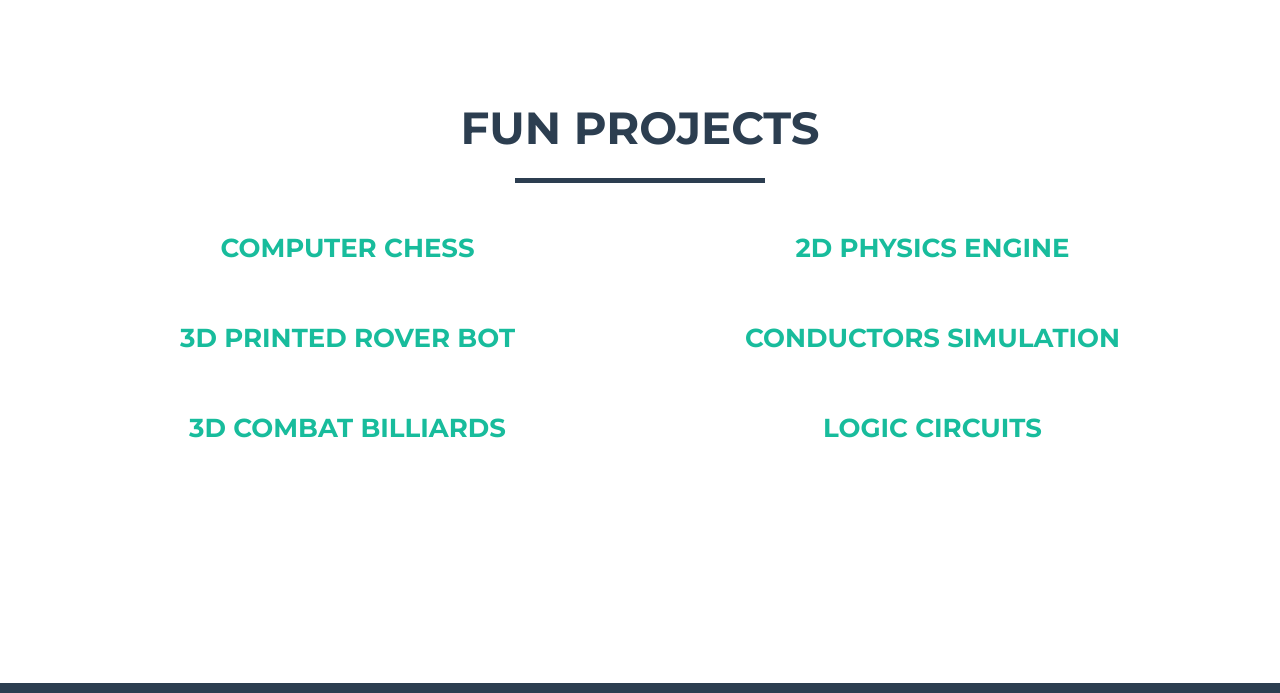
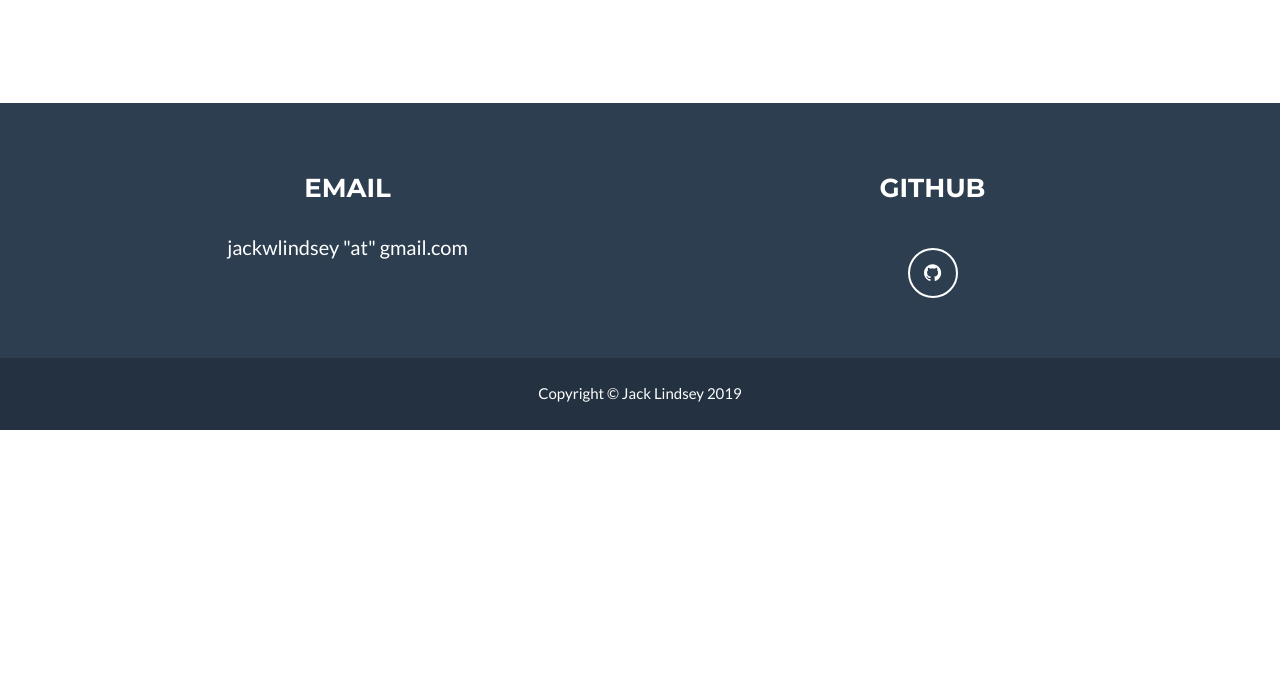
Before and after one commit to jlindsey15/jlindsey15.github.io, a plain HTML site: page index.html in a window 1280 px wide. Shown: the part 2104-2797 px from the top of the page. After the commit the page ends 2634 px from the top, so only its background shows below. Drawn offline with nearby package versions, Linux system fonts and the light colour scheme.

Commit message:
Update index.html

```diff
--- a/index.html
+++ b/index.html
@@ -56,9 +56,6 @@
                     </li>
                     <li class="page-scroll">
                         <a href="#research">Publications</a>
-                    </li>
-                    <li class="page-scroll">
-                        <a href="#personalprojects">Fun Projects</a>
                     </li>
                     <li class="page-scroll">
                         <a href="#contact">Contact</a>
@@ -170,90 +167,6 @@ J. Lindsey & J. B. Aimone (2022). Sequence Learning and Consolidation on Loihi u
 
 
 
-
-        <div id="personalprojects"> </div>
-
-        <section id="portfolio">
-            <div class="container">
-            <div class="row" id="other">
-                <div class="col-lg-12 text-center">
-                    <h2>Fun Projects</h2>
-                    <hr class="star-primary">
-                </div>
-            </div>
-            <div class="row">
-                <div class="col-sm-6 portfolio-item">
-                    <div class="text-center"> <h3><a href="#portfolioModal1" class="portfolio-link" data-toggle="modal">Computer Chess</a></h3> </div>
-                    <!--<a href="#portfolioModal1" class="portfolio-link" data-toggle="modal">
-                        <div class="caption">
-                            <div class="caption-content">
-                                <i class="fa fa-search-plus fa-3x"></i>
-                            </div>
-                        </div>
-                        <img src="img/portfolio/Chess.png" class="img-responsive" alt="">
-                    </a>-->
-                </div>
-                <div class="col-sm-6 portfolio-item">
-                    <div class="text-center"> <h3><a href="#portfolioModal2" class="portfolio-link" data-toggle="modal">2D Physics Engine</a></h3> </div>
-                    <!--<a href="#portfolioModal2" class="portfolio-link" data-toggle="modal">
-                        <div class="caption">
-                            <div class="caption-content">
-                                <i class="fa fa-search-plus fa-3x"></i>
-                            </div>
-                        </div>
-                        <img src="img/portfolio/Physics.png" class="img-responsive" alt="">
-                    </a>-->
-                </div>
-            </div>
-            <div class="row">
-                <div class="col-sm-6 portfolio-item">
-                    <div class="text-center"> <h3><a href="#portfolioModal11" class="portfolio-link" data-toggle="modal">3D Printed Rover Bot</a></h3> </div>
-                    <!--<a href="#portfolioModal11" class="portfolio-link" data-toggle="modal">
-                        <div class="caption">
-                            <div class="caption-content">
-                                <i class="fa fa-search-plus fa-3x"></i>
-                            </div>
-                        </div>
-                        <img src="img/portfolio/roverbot.png" class="img-responsive" alt="">
-                            </a>-->
-                </div>
-                <div class="col-sm-6 portfolio-item">
-                    <div class="text-center"> <h3><a href="#portfolioModal3" class="portfolio-link" data-toggle="modal">Conductors Simulation</a></h3> </div>
-                    <!--<a href="#portfolioModal3" class="portfolio-link" data-toggle="modal">
-                        <div class="caption">
-                            <div class="caption-content">
-                                <i class="fa fa-search-plus fa-3x"></i>
-                            </div>
-                        </div>
-                        <img src="img/portfolio/Conductors.png" class="img-responsive" alt="">
-                    </a>-->
-                </div>
-            </div>
-            <div class="row">
-                <div class="col-sm-6 portfolio-item">
-                    <div class="text-center"> <h3><a href="#portfolioModal5" class="portfolio-link" data-toggle="modal">3D Combat Billiards</a></h3> </div>
-                    <!--<a href="#portfolioModal5" class="portfolio-link" data-toggle="modal">
-                        <div class="caption">
-                            <div class="caption-content">
-                                <i class="fa fa-search-plus fa-3x"></i>
-                            </div>
-                        </div>
-                        <img src="img/portfolio/SCB.png" class="img-responsive" alt="">
-                            </a>-->
-                </div>
-                <div class="col-sm-6 portfolio-item">
-                    <div class="text-center"> <h3><a href="#portfolioModal6" class="portfolio-link" data-toggle="modal">Logic Circuits</a></h3> </div>
-                    <!--<a href="#portfolioModal6" class="portfolio-link" data-toggle="modal">
-                        <div class="caption">
-                            <div class="caption-content">
-                                <i class="fa fa-search-plus fa-3x"></i>
-                            </div>
-                        </div>
-                        <img src="img/portfolio/Logic.png" class="img-responsive" alt="">
-                            </a>-->
-                </div>
-            </div>
-            </div>
 
 
 
```
